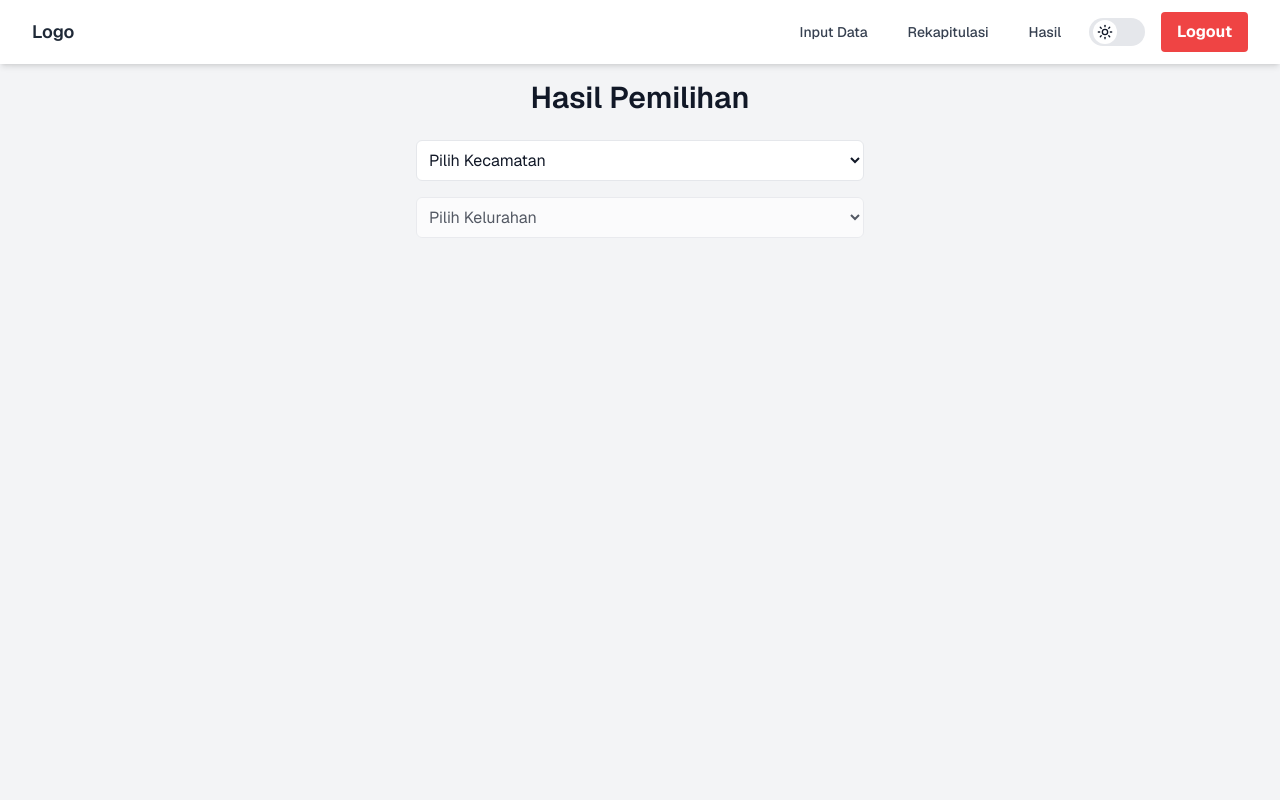
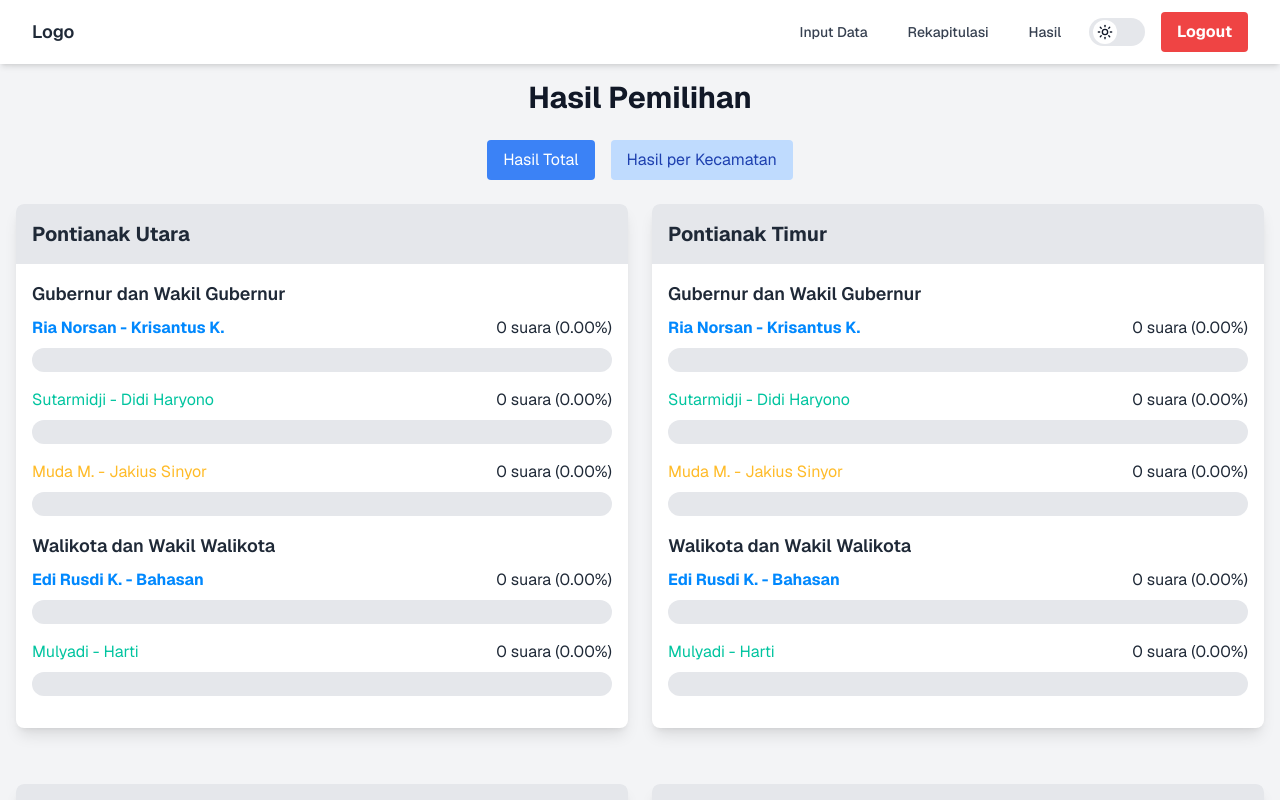
Before and after one commit to andikyudo/input-app2024.app, a Next.js app: page /hasil in a window 1280 px wide. Shown: the top 800 px of the page. Built offline with nearby package versions, Linux system fonts and the light colour scheme.

Commit message:
Fixing UI Hasil Page Sementara

```diff
--- a/src/app/hasil/page.tsx
+++ b/src/app/hasil/page.tsx
@@ -1,23 +1,17 @@
 "use client";
 
 import React, { useState, useEffect } from "react";
-import { useTheme } from "next-themes";
 import Header from "../../components/Header";
-import { BarChart, Bar, Cell, Tooltip, ResponsiveContainer } from "recharts";
-import { Trophy } from "lucide-react";
 
 const gubernurCandidates = [
+	"Ria Norsan - Krisantus K.",
 	"Sutarmidji - Didi Haryono",
-	"Ria Norsan - Krisantus K.",
 	"Muda M. - Jakius Sinyor",
 ];
 
-const walikotaCandidates = [
-	"Mulyadi - Harti Hartidjah",
-	"Edi Rusdi Kamtono - Bahasan",
-];
+const walikotaCandidates = ["Edi Rusdi K. - Bahasan", "Mulyadi - Harti"];
 
-const COLORS = ["#0088FE", "#00C49F", "#FFBB28", "#FF8042", "#8884D8"];
+const COLORS = ["#0088FE", "#00C49F", "#FFBB28"];
 
 const kecamatanList = [
 	"Pontianak Utara",
@@ -28,135 +22,195 @@ const kecamatanList = [
 	"Pontianak Kota",
 ];
 
-interface VotingData {
-	tps: string;
-	gubernurCandidates: string[];
-	walikotaCandidates: string[];
-	kecamatan?: string;
-	kelurahan?: string;
-}
+const kelurahanList = {
+	"Pontianak Utara": ["Kelurahan A", "Kelurahan B", "Kelurahan C"],
+	"Pontianak Timur": ["Kelurahan D", "Kelurahan E", "Kelurahan F"],
+	"Pontianak Selatan": ["Kelurahan G", "Kelurahan H", "Kelurahan I"],
+	"Pontianak Tenggara": ["Kelurahan J", "Kelurahan K", "Kelurahan L"],
+	"Pontianak Barat": ["Kelurahan M", "Kelurahan N", "Kelurahan O"],
+	"Pontianak Kota": ["Kelurahan P", "Kelurahan Q", "Kelurahan R"],
+};
 
-interface ChartData {
-	name: string;
-	votes: number;
-	percentage: number;
-}
-
-const HasilPage: React.FC = () => {
-	const [allData, setAllData] = useState<VotingData[]>([]);
-	const { theme } = useTheme();
+const HasilPage = () => {
+	const [allData, setAllData] = useState([]);
+	const [view, setView] = useState("total");
 	const [selectedKecamatan, setSelectedKecamatan] = useState("");
 	const [selectedKelurahan, setSelectedKelurahan] = useState("");
-	const [kelurahanList, setKelurahanList] = useState<string[]>([]);
 
 	useEffect(() => {
 		const savedData = localStorage.getItem("votingData");
 		if (savedData) {
-			const parsedData: VotingData[] = JSON.parse(savedData);
-			setAllData(parsedData);
+			setAllData(JSON.parse(savedData));
 		}
 	}, []);
 
-	useEffect(() => {
-		if (selectedKecamatan) {
-			setKelurahanList(["Kelurahan A", "Kelurahan B", "Kelurahan C"]);
-		} else {
-			setKelurahanList([]);
+	const calculateVotes = (
+		candidateType,
+		kecamatan = null,
+		kelurahan = null
+	) => {
+		let filteredData = allData;
+		if (kecamatan) {
+			filteredData = filteredData.filter(
+				(data) => data.kecamatan === kecamatan
+			);
 		}
-	}, [selectedKecamatan]);
+		if (kelurahan) {
+			filteredData = filteredData.filter(
+				(data) => data.kelurahan === kelurahan
+			);
+		}
 
-	const formatNumber = (num: number): string => {
-		return num.toString().replace(/\B(?=(\d{3})+(?!\d))/g, ".");
-	};
-
-	const calculateTotalVotes = (
-		candidateType: "gubernurCandidates" | "walikotaCandidates"
-	): number => {
-		return allData.reduce((total, tps) => {
-			return (
+		const totalVotes = filteredData.reduce(
+			(total, tps) =>
 				total +
 				tps[candidateType].reduce(
 					(sum, votes) => sum + parseInt(votes || "0"),
 					0
-				)
+				),
+			0
 		);
-		}, 0);
-	};
 
-	const calculateCandidateVotes = (
-		candidateType: "gubernurCandidates" | "walikotaCandidates",
-		candidateIndex: number
-	): number => {
-		return allData.reduce((total, tps) => {
-			return total + parseInt(tps[candidateType][candidateIndex] || "0");
-		}, 0);
-	};
+		const candidates =
+			candidateType === "gubernurCandidates"
+				? gubernurCandidates
+				: walikotaCandidates;
 
-	const generateChartData = (
-		candidates: string[],
-		candidateType: "gubernurCandidates" | "walikotaCandidates"
-	): ChartData[] => {
-		const totalVotes = calculateTotalVotes(candidateType);
 		return candidates
 			.map((candidate, index) => {
-				const votes = calculateCandidateVotes(candidateType, index);
+				const votes = filteredData.reduce(
+					(sum, tps) => sum + parseInt(tps[candidateType][index] || "0"),
+					0
+				);
 				return {
 					name: candidate,
 					votes: votes,
-					percentage: (votes / totalVotes) * 100,
+					percentage: totalVotes > 0 ? (votes / totalVotes) * 100 : 0,
 				};
 			})
-			.sort((a, b) => b.percentage - a.percentage);
+			.sort((a, b) => b.votes - a.votes);
 	};
 
-	const gubernurChartData = generateChartData(
-		gubernurCandidates,
-		"gubernurCandidates"
-	);
-	const walikotaChartData = generateChartData(
-		walikotaCandidates,
-		"walikotaCandidates"
+	const renderChart = (data) => (
+		<div className='w-full h-6 bg-gray-200 rounded-full mt-2 mb-4'>
+			{data.map((item, index) => (
+				<div
+					key={index}
+					style={{
+						width: `${item.percentage}%`,
+						backgroundColor: COLORS[index % COLORS.length],
+						height: "100%",
+						float: "left",
+					}}
+				/>
+			))}
+		</div>
 	);
 
-	const CandidateBar: React.FC<{ data: ChartData; color: string }> = ({
-		data,
-		color,
-	}) => (
-		<div className='flex flex-col sm:flex-row items-start sm:items-center mb-4'>
-			<div className='w-full sm:w-40 truncate mr-2 mb-2 sm:mb-0 text-gray-800 dark:text-white'>
-				{data.name}
-			</div>
-			<div className='flex-grow w-full sm:w-auto'>
-				<div className='relative h-6 bg-gray-200 dark:bg-gray-700 rounded'>
+	const renderResultsForKecamatan = (kecamatan) => {
+		const gubernurResults = calculateVotes("gubernurCandidates", kecamatan);
+		const walikotaResults = calculateVotes("walikotaCandidates", kecamatan);
+
+		return (
 			<div
-						className='absolute top-0 left-0 h-full rounded'
-						style={{
-							width: `${data.percentage}%`,
-							backgroundColor: color,
-						}}
-					></div>
-					<span className='absolute inset-0 flex items-center justify-end pr-2 text-xs font-semibold text-gray-800 dark:text-white'>
-						{data.percentage.toFixed(2)}%
+				key={kecamatan}
+				className='mb-8 bg-white dark:bg-gray-800 rounded-lg shadow-lg overflow-hidden'
+			>
+				<h2 className='text-xl font-bold p-4 bg-gray-200 dark:bg-gray-700 text-gray-800 dark:text-white'>
+					{kecamatan}
+				</h2>
+				<div className='p-4'>
+					<h3 className='text-lg font-semibold mb-2 text-gray-800 dark:text-white'>
+						Gubernur dan Wakil Gubernur
+					</h3>
+					{gubernurResults.map((candidate, index) => (
+						<div key={index} className='mb-4'>
+							<div className='flex justify-between items-center text-gray-800 dark:text-gray-200'>
+								<span
+									className={`${index === 0 ? "font-bold" : ""}`}
+									style={{ color: COLORS[index] }}
+								>
+									{candidate.name}
+								</span>
+								<span>
+									{candidate.votes} suara ({candidate.percentage.toFixed(2)}%)
 								</span>
 							</div>
+							{renderChart([candidate])}
+						</div>
+					))}
+					<h3 className='text-lg font-semibold mb-2 mt-4 text-gray-800 dark:text-white'>
+						Walikota dan Wakil Walikota
+					</h3>
+					{walikotaResults.map((candidate, index) => (
+						<div key={index} className='mb-4'>
+							<div className='flex justify-between items-center text-gray-800 dark:text-gray-200'>
+								<span
+									className={`${index === 0 ? "font-bold" : ""}`}
+									style={{ color: COLORS[index] }}
+								>
+									{candidate.name}
+								</span>
+								<span>
+									{candidate.votes} suara ({candidate.percentage.toFixed(2)}%)
+								</span>
+							</div>
+							{renderChart([candidate])}
+						</div>
+					))}
 				</div>
 			</div>
 		);
+	};
 
 	return (
-		<div className='flex flex-col min-h-screen bg-gray-100 dark:bg-gray-900 transition-colors duration-300'>
+		<div className='min-h-screen bg-gray-100 dark:bg-gray-900'>
 			<Header />
-			<main className='flex-1 flex flex-col items-center justify-start px-4 sm:px-6 lg:px-8 pt-20 pb-10 overflow-y-auto'>
-				<h1 className='text-2xl sm:text-3xl font-semibold mb-6 text-gray-900 dark:text-white text-center'>
+			<main className='container mx-auto px-4 pt-20 pb-10'>
+				<h1 className='text-3xl font-bold mb-6 text-center text-gray-900 dark:text-white'>
 					Hasil Pemilihan
 				</h1>
 
-				<div className='w-full max-w-md mb-6'>
-					<div className='flex flex-col gap-4'>
+				<div className='flex justify-center mb-6 space-x-4'>
+					<button
+						onClick={() => setView("total")}
+						className={`px-4 py-2 rounded ${
+							view === "total"
+								? "bg-blue-500 text-white"
+								: "bg-blue-200 text-blue-800"
+						}`}
+					>
+						Hasil Total
+					</button>
+					<button
+						onClick={() => setView("perKecamatan")}
+						className={`px-4 py-2 rounded ${
+							view === "perKecamatan"
+								? "bg-blue-500 text-white"
+								: "bg-blue-200 text-blue-800"
+						}`}
+					>
+						Hasil per Kecamatan
+					</button>
+				</div>
+
+				{view === "total" && (
+					<div className='grid grid-cols-1 md:grid-cols-2 gap-6'>
+						{kecamatanList.map((kecamatan) =>
+							renderResultsForKecamatan(kecamatan)
+						)}
+					</div>
+				)}
+
+				{view === "perKecamatan" && (
+					<div className='space-y-4'>
 						<select
 							value={selectedKecamatan}
-							onChange={(e) => setSelectedKecamatan(e.target.value)}
-							className='p-2 border rounded-md bg-white dark:bg-gray-700 text-gray-900 dark:text-white w-full'
+							onChange={(e) => {
+								setSelectedKecamatan(e.target.value);
+								setSelectedKelurahan("");
+							}}
+							className='w-full p-2 border rounded bg-blue-100 text-blue-800'
 						>
 							<option value=''>Pilih Kecamatan</option>
 							{kecamatanList.map((kecamatan) => (
@@ -165,118 +219,23 @@ const HasilPage: React.FC = () => {
 								</option>
 							))}
 						</select>
+
+						{selectedKecamatan && (
 							<select
 								value={selectedKelurahan}
 								onChange={(e) => setSelectedKelurahan(e.target.value)}
-							className='p-2 border rounded-md bg-white dark:bg-gray-700 text-gray-900 dark:text-white w-full'
-							disabled={!selectedKecamatan}
+								className='w-full p-2 border rounded bg-green-100 text-green-800'
 							>
 								<option value=''>Pilih Kelurahan</option>
-							{kelurahanList.map((kelurahan) => (
+								{kelurahanList[selectedKecamatan].map((kelurahan) => (
 									<option key={kelurahan} value={kelurahan}>
 										{kelurahan}
 									</option>
 								))}
 							</select>
-					</div>
-				</div>
+						)}
 
-				{(selectedKecamatan || selectedKelurahan) && (
-					<div className='w-full max-w-4xl space-y-6'>
-						<div className='bg-white dark:bg-gray-800 rounded-lg shadow overflow-hidden'>
-							<div className='p-4'>
-								<h2 className='text-lg sm:text-xl font-semibold mb-4 text-gray-800 dark:text-white'>
-									Gubernur dan Wakil Gubernur
-								</h2>
-								{gubernurChartData.map((data, idx) => (
-									<CandidateBar
-										key={idx}
-										data={data}
-										color={COLORS[idx % COLORS.length]}
-									/>
-								))}
-							</div>
-						</div>
-
-						<div className='bg-white dark:bg-gray-800 rounded-lg shadow overflow-hidden'>
-							<div className='p-4'>
-								<h2 className='text-lg sm:text-xl font-semibold mb-4 text-gray-800 dark:text-white'>
-									Walikota dan Wakil Walikota
-								</h2>
-								{walikotaChartData.map((data, idx) => (
-									<CandidateBar
-										key={idx}
-										data={data}
-										color={COLORS[idx % COLORS.length]}
-									/>
-								))}
-							</div>
-						</div>
-
-						<div className='bg-white dark:bg-gray-800 rounded-lg shadow overflow-hidden'>
-							<div className='p-4'>
-								<h2 className='text-lg sm:text-xl font-semibold mb-4 text-gray-800 dark:text-gray-200'>
-									Rekapitulasi TPS
-								</h2>
-								<div className='overflow-x-auto'>
-									<table className='min-w-full divide-y divide-gray-200 dark:divide-gray-700'>
-										<thead className='bg-gray-50 dark:bg-gray-700'>
-											<tr>
-												<th className='px-6 py-3 text-left text-xs font-medium text-gray-500 dark:text-gray-300 uppercase tracking-wider'>
-													TPS
-												</th>
-												{gubernurCandidates.map((_, idx) => (
-													<th
-														key={idx}
-														className='px-6 py-3 text-left text-xs font-medium text-gray-500 dark:text-white uppercase tracking-wider'
-													>
-														Gubernur {idx + 1}
-													</th>
-												))}
-												{walikotaCandidates.map((_, idx) => (
-													<th
-														key={idx}
-														className='px-6 py-3 text-left text-xs font-medium text-gray-500 dark:text-gray-300 uppercase tracking-wider'
-													>
-														Walikota {idx + 1}
-													</th>
-												))}
-											</tr>
-										</thead>
-										<tbody className='bg-white divide-y divide-gray-200 dark:bg-gray-800 dark:divide-gray-700'>
-											{allData.map((tps, idx) => (
-												<tr
-													key={idx}
-													className={
-														idx % 2 === 0 ? "bg-gray-50 dark:bg-gray-900" : ""
-													}
-												>
-													<td className='px-6 py-4 whitespace-nowrap text-sm font-medium text-gray-900 dark:text-white'>
-														{tps.tps}
-													</td>
-													{tps.gubernurCandidates.map((votes, idx) => (
-														<td
-															key={idx}
-															className='px-6 py-4 whitespace-nowrap text-sm text-gray-500 dark:text-white'
-														>
-															{votes}
-														</td>
-													))}
-													{tps.walikotaCandidates.map((votes, idx) => (
-														<td
-															key={idx}
-															className='px-6 py-4 whitespace-nowrap text-sm text-gray-500 dark:text-gray-300'
-														>
-															{votes}
-														</td>
-													))}
-												</tr>
-											))}
-										</tbody>
-									</table>
-								</div>
-							</div>
-						</div>
+						{selectedKecamatan && renderResultsForKecamatan(selectedKecamatan)}
 					</div>
 				)}
 			</main>
```
Lines whose indentation alone changed are shown as unchanged.
